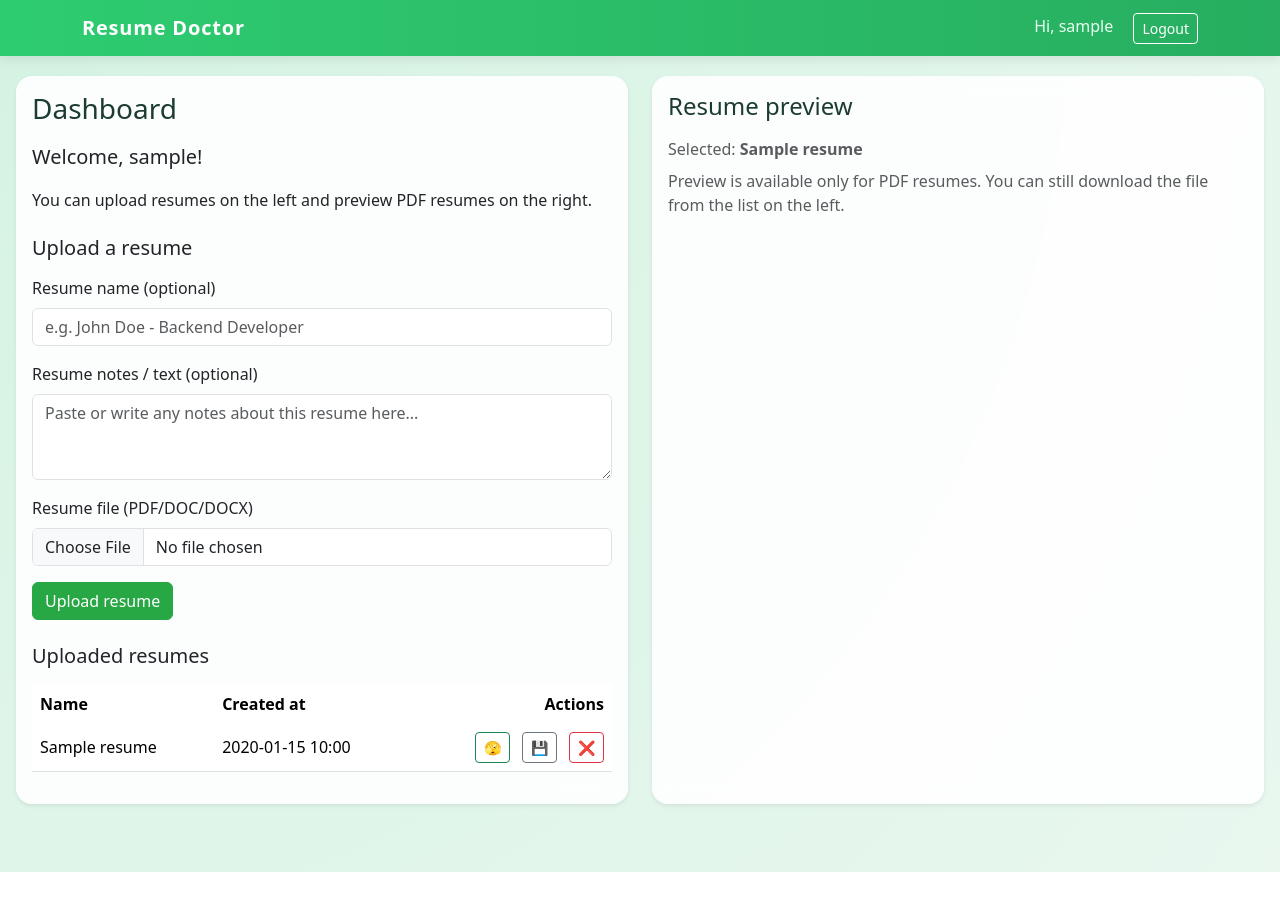
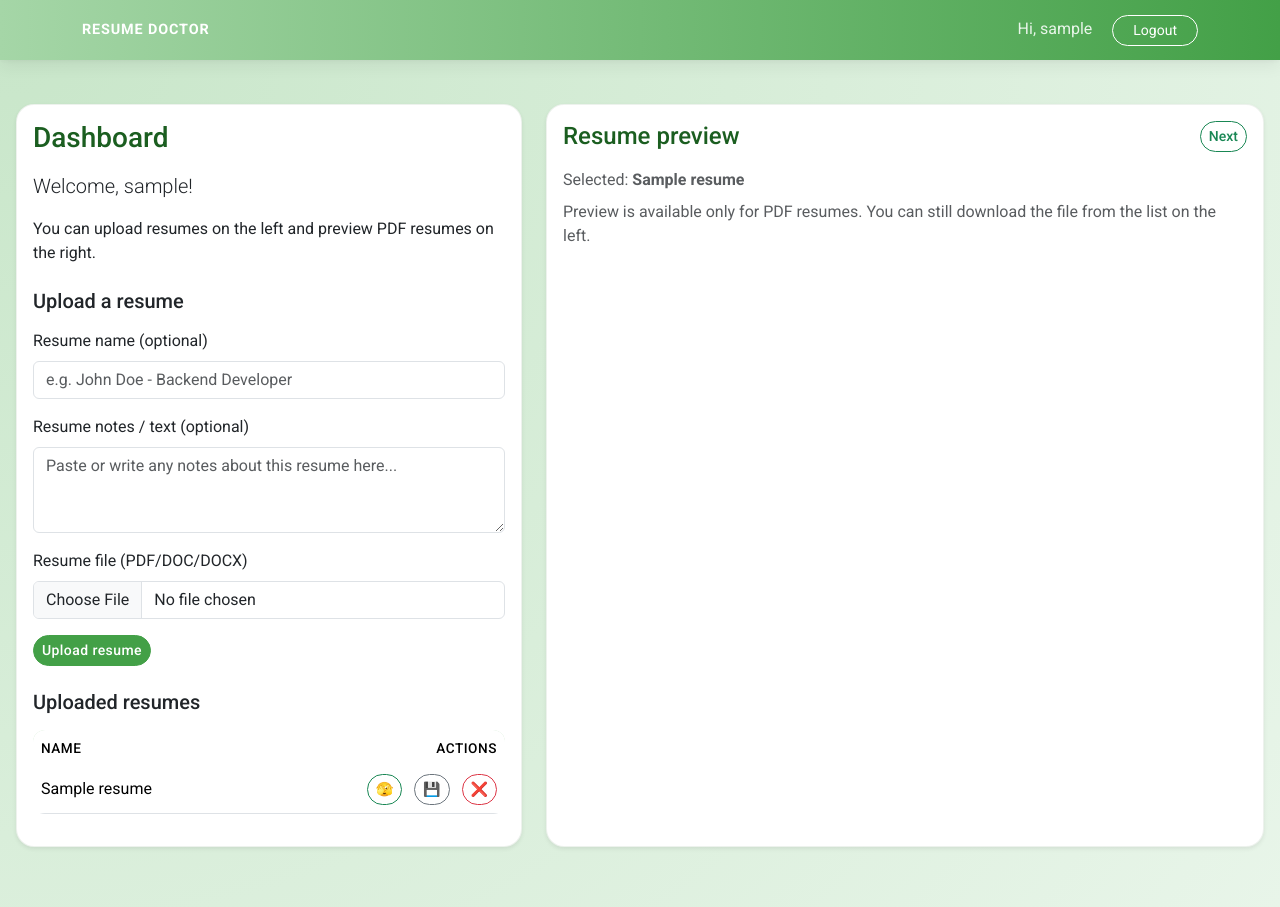
Before and after one commit to gitsaugat/CareerPilot-AI, a Flask app: page /dashboard?resume_id=1 in a window 1280 px wide. Before the commit the page ends 872 px from the top, so only its background shows below. Run offline with Flask 3, Linux system fonts and the light colour scheme; the visitor is signed in with stand-in values (Sample User, id 1); tables that the repository leaves empty hold one stand-in row (values such as "Sample post").

Commit message:
Add: Compare resume with job page

```diff
--- a/main.py
+++ b/main.py
@@ -208,6 +208,38 @@ def delete_resume(resume_id: int):
     return redirect(url_for("dashboard"))
 
 
+@app.route("/compare/<int:resume_id>", methods=["GET", "POST"])
+def compare_resume(resume_id: int):
+    if "user_id" not in session:
+        flash("Please log in to compare resumes.", "error")
+        return redirect(url_for("login"))
+
+    resume = Resume.query.get_or_404(resume_id)
+    if resume.user_id != session["user_id"]:
+        flash("You are not allowed to view this resume.", "error")
+        return redirect(url_for("dashboard"))
+
+    can_preview_pdf = False
+    viewer_url = None
+    if os.path.exists(resume.resume_file_path):
+        ext = Path(resume.resume_file_path).suffix.lower()
+        if ext == ".pdf":
+            can_preview_pdf = True
+            viewer_url = url_for("view_resume_inline", resume_id=resume.id)
+
+    job_description_html = ""
+    if request.method == "POST":
+        job_description_html = request.form.get("job_description", "")
+
+    return render_template(
+        "compare.html",
+        resume=resume,
+        can_preview_pdf=can_preview_pdf,
+        viewer_url=viewer_url,
+        job_description_html=job_description_html,
+    )
+
+
 @app.route("/resumes/<int:resume_id>/view")
 def view_resume_inline(resume_id: int):
     if "user_id" not in session:
--- a/templates/base.html
+++ b/templates/base.html
@@ -8,76 +8,138 @@
       href="https://cdn.jsdelivr.net/npm/bootstrap@5.3.3/dist/css/bootstrap.min.css"
       rel="stylesheet"
     />
+    <link
+      rel="stylesheet"
+      href="https://fonts.googleapis.com/css2?family=Roboto:wght@300;400;500;700&display=swap"
+    />
     <style>
       :root {
-        --rd-bg: #e9f7ef;
-        --rd-bg-accent: #d4f3e2;
-        --rd-primary: #28a745;
-        --rd-primary-dark: #218838;
-        --rd-text-main: #1c3b32;
+        --rd-bg: #e8f5e9;
+        --rd-bg-accent: #c8e6c9;
+        --rd-surface: #ffffff;
+        --rd-primary: #43a047;
+        --rd-primary-dark: #2e7d32;
+        --rd-primary-light: #a5d6a7;
+        --rd-text-main: #1b5e20;
+        --rd-border-subtle: rgba(27, 94, 32, 0.08);
+      }
+
+      * {
+        box-sizing: border-box;
       }
 
       body {
         min-height: 100vh;
         margin: 0;
-        background: radial-gradient(circle at top left, var(--rd-bg-accent), var(--rd-bg));
+        font-family: "Roboto", system-ui, -apple-system, BlinkMacSystemFont, "Segoe UI",
+          sans-serif;
+        background:
+          radial-gradient(circle at top left, var(--rd-bg-accent), var(--rd-bg)),
+          linear-gradient(180deg, #f1f8e9 0%, #e8f5e9 60%, #ffffff 100%);
         color: var(--rd-text-main);
       }
 
       .rd-navbar {
-        background: linear-gradient(90deg, #2ecc71, #27ae60);
-        box-shadow: 0 4px 10px rgba(0, 0, 0, 0.08);
+        background: linear-gradient(
+          90deg,
+          var(--rd-primary-light),
+          var(--rd-primary)
+        );
+        box-shadow:
+          0 2px 4px rgba(0, 0, 0, 0.03),
+          0 6px 16px rgba(0, 0, 0, 0.06);
+        padding-block: 0.9rem;
       }
 
       .rd-navbar .navbar-brand {
         font-weight: 700;
-        letter-spacing: 0.04em;
+        letter-spacing: 0.06em;
         color: #ffffff !important;
+        text-transform: uppercase;
+        font-size: 0.9rem;
       }
 
       .rd-navbar .navbar-text {
-        color: #e9fff2 !important;
+        color: #e8f5e9 !important;
+        font-weight: 400;
       }
 
       .rd-btn-outline {
         border-color: #ffffff !important;
         color: #ffffff !important;
+        border-radius: 999px;
+        padding-inline: 1.25rem;
       }
 
       .rd-btn-outline:hover {
-        background-color: rgba(255, 255, 255, 0.15);
+        background-color: rgba(255, 255, 255, 0.18);
       }
 
       .rd-main {
-        padding: 2rem 1rem 3rem;
+        padding: 4rem 0.75rem 3rem;
       }
 
       @media (min-width: 768px) {
         .rd-main {
-          padding: 3rem 0 4rem;
+          padding: 4.75rem 0 3.5rem;
         }
       }
 
       .card {
-        border: none;
-        border-radius: 1rem;
-        background: rgba(255, 255, 255, 0.9);
-        backdrop-filter: blur(10px);
-        box-shadow: 0 18px 45px rgba(0, 0, 0, 0.08);
+        border: 1px solid var(--rd-border-subtle);
+        border-radius: 18px;
+        background: var(--rd-surface);
+        box-shadow:
+          0 6px 10px rgba(0, 0, 0, 0.04),
+          0 16px 32px rgba(0, 0, 0, 0.06);
+        transition:
+          box-shadow 160ms ease-out,
+          transform 160ms ease-out,
+          border-color 160ms ease-out;
+      }
+
+      .card:hover {
+        transform: translateY(-2px);
+        box-shadow:
+          0 10px 18px rgba(0, 0, 0, 0.06),
+          0 22px 45px rgba(0, 0, 0, 0.08);
+        border-color: var(--rd-primary-light);
       }
 
       .card-title {
         color: var(--rd-text-main);
+        font-weight: 500;
+      }
+
+      .btn,
+      .rd-btn-outline {
+        position: relative;
+        overflow: hidden;
       }
 
       .btn-primary {
         background-color: var(--rd-primary);
         border-color: var(--rd-primary);
+        border-radius: 20px;
+        font-weight: 500;
+        letter-spacing: 0.03em;
       }
 
       .btn-primary:hover {
         background-color: var(--rd-primary-dark);
         border-color: var(--rd-primary-dark);
+      }
+
+      .btn-outline-secondary,
+      .btn-outline-success,
+      .btn-outline-danger {
+        border-radius: 999px;
+        font-weight: 500;
+      }
+
+      .table {
+        border-radius: 12px;
+        overflow: hidden;
       }
 
       .table thead {
@@ -86,6 +148,10 @@
 
       .table thead th {
         border-bottom: none;
+        font-weight: 500;
+        font-size: 0.85rem;
+        text-transform: uppercase;
+        letter-spacing: 0.04em;
       }
 
       .rd-toast-container {
--- a/templates/dashboard.html
+++ b/templates/dashboard.html
@@ -5,7 +5,7 @@
 {% block content %}
 <div class="row g-4 m-1">
   <!-- Left: upload & list -->
-  <div class="col-md-6">
+  <div class="col-md-5">
     <div class="card shadow-sm h-100">
       <div class="card-body">
         <h3 class="card-title mb-3">Dashboard</h3>
@@ -52,7 +52,7 @@
               required
             />
           </div>
-          <button type="submit" class="btn btn-primary">Upload resume</button>
+          <button type="submit" class="btn btn-sm btn-primary">Upload resume</button>
         </form>
 
         <h5 class="mb-3">Uploaded resumes</h5>
@@ -62,7 +62,7 @@
             <thead>
               <tr>
                 <th scope="col">Name</th>
-                <th scope="col">Created at</th>
+
                 <th scope="col" class="text-end">Actions</th>
               </tr>
             </thead>
@@ -70,7 +70,6 @@
               {% for resume in resumes %}
               <tr>
                 <td>{{ resume.name }}</td>
-                <td>{{ resume.created_at.strftime('%Y-%m-%d %H:%M') }}</td>
                 <td class="text-end">
                   <a
                     href="{{ url_for('dashboard', resume_id=resume.id) }}"
@@ -106,10 +105,20 @@
   </div>
 
   <!-- Right: PDF viewer -->
-  <div class="col-md-6">
+  <div class="col-md-7">
     <div class="card shadow-sm h-100">
       <div class="card-body d-flex flex-column">
-        <h4 class="card-title mb-3">Resume preview</h4>
+        <div class="d-flex justify-content-between align-items-center mb-3">
+          <h4 class="card-title mb-0">Resume preview</h4>
+          {% if selected_resume %}
+          <a
+            href="{{ url_for('compare_resume', resume_id=selected_resume.id) }}"
+            class="btn btn-sm btn-outline-success"
+          >
+            Next
+          </a>
+          {% endif %}
+        </div>
 
         {% if selected_resume %}
         <p class="text-muted mb-2">
```
Also changed, not shown: templates/compare.html (added, +104 -0 lines).
